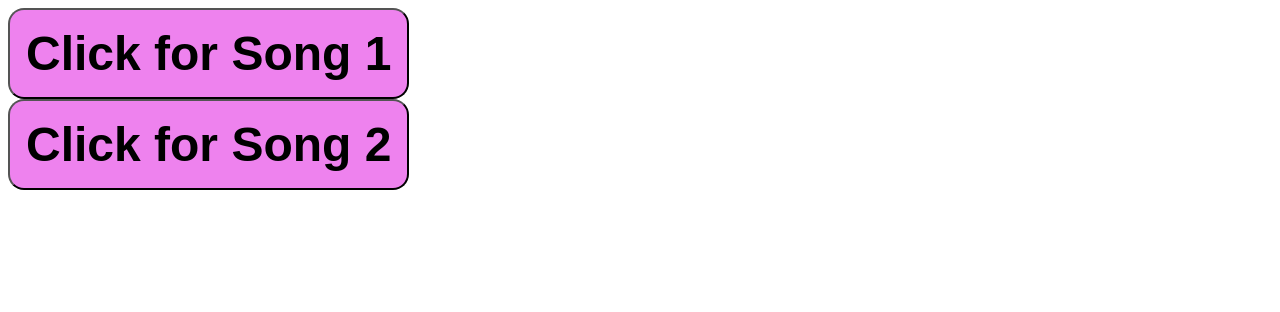
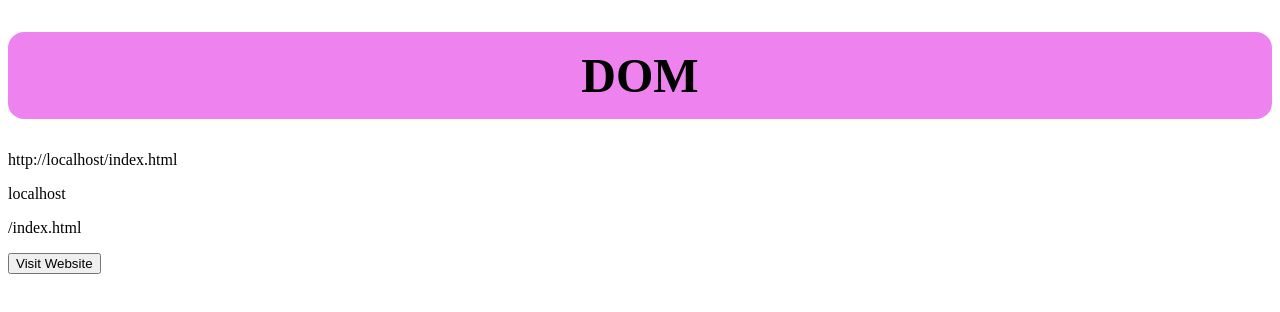
Before and after one commit to ffccsm/JS-HTML-CSS, a plain HTML site: page index.html in a window 1280 px wide. Drawn offline with Linux system fonts and the light colour scheme.

Commit message:
DOM learned

```diff
--- /dev/null
+++ b/DOM.js
@@ -0,0 +1,30 @@
+
+var myVar = document.querySelector(".my-div");
+
+var p1 = myVar.children[0];
+p1.textContent = location.href;
+
+var p2 = myVar.children[1];
+p2.textContent = location.host;
+
+
+var p3 = myVar.children[2];
+p3.textContent = location.port;
+
+var p4 = myVar.children[3];
+p4.textContent = location.pathname;
+
+
+var p1 = myVar.children[0];
+p1.textContent = location.href;
+
+
+var visitButton = document.querySelector("#visit-button");
+
+visitButton.addEventListener('click', function(){
+
+    location.assign("https://www.google.com");
+
+
+
+})
--- a/index.html
+++ b/index.html
@@ -2,22 +2,34 @@
 <html lang="en">
 <head>
     <meta charset="UTF-8">
-    <title>Change color on button click</title>
-    <link rel="stylesheet" href="style.css" >
-    <style>
-        /* Add some styles to the paragraph element */
-        p {
-            color: black;
-            font-size: 24px;
-        }
-    </style>
+    <meta http-equiv="X-UA-Compatible" content="IE=edge">
+    <meta name="viewport" content="width=device-width, initial-scale=1.0">
+    <title>JS</title>
+    <link rel="stylesheet" href="style.css">
 </head>
 <body>
 
 
-    <button onclick="myStyle()"> Click for Song 1</button>
+    <h1> DOM</h1>
 
-    <button onclick="myStyle2()">Click for Song 2</button>
+    <div class="my-div">
+
+        <p></p>
+        <p></p>
+        <p></p>
+        <p></p>
+        <p></p>
+
+
+    </div>
+
+    <button id="visit-button">
+
+        Visit Website
+
+
+
+    </button>
 
 
 
@@ -26,7 +38,9 @@
 
 
 
-    <!-- Include the JavaScript file -->
-    <script src="audioplay.js"></script>
+
+
+    <script src="DOM.js"></script>
+
 </body>
 </html>
--- a/style.css
+++ b/style.css
@@ -1,4 +1,4 @@
-button {
+h1 {
 
     background-color: violet;
     font-size: 3rem;
```
Also changed, not shown: img/2.jpg (renamed from 2.jpg), img/3.jpg (renamed from 3.jpg), img/landing-bg.jpg (renamed from landing-bg.jpg), 3 other files.
